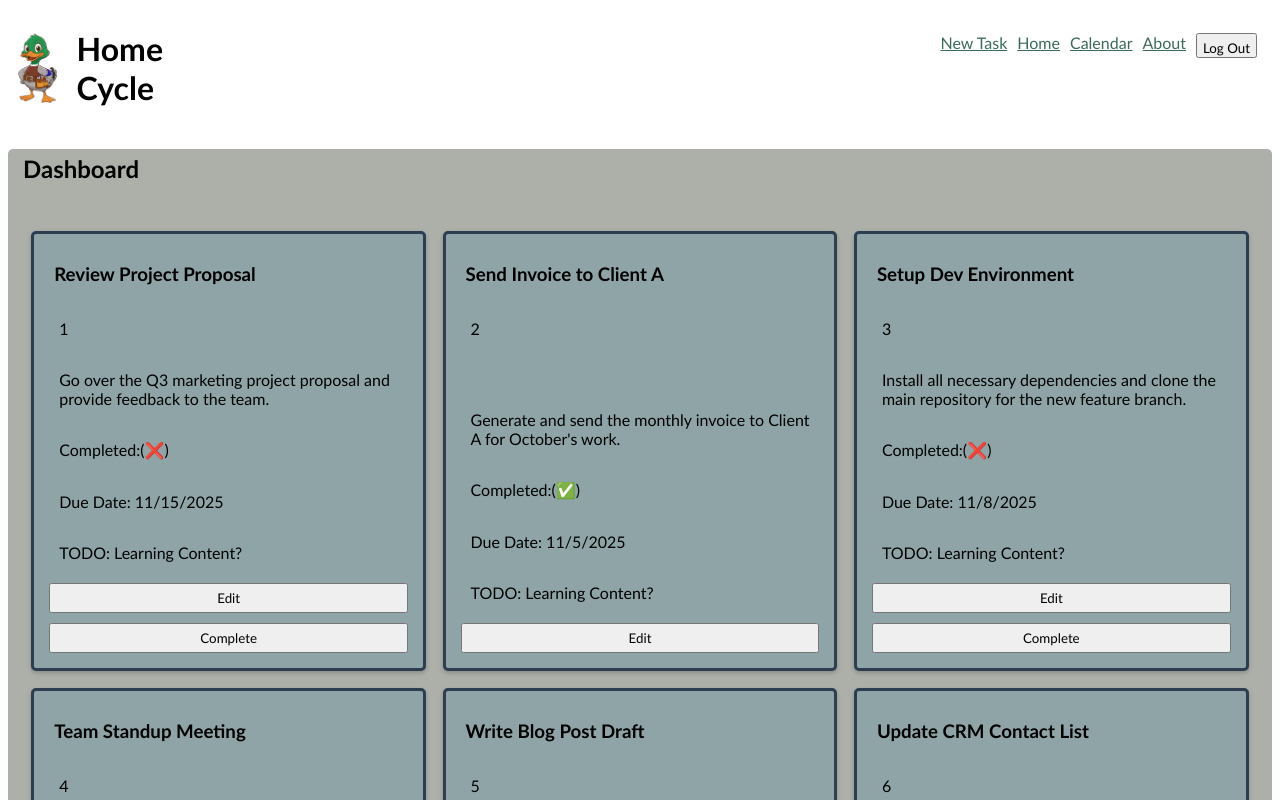
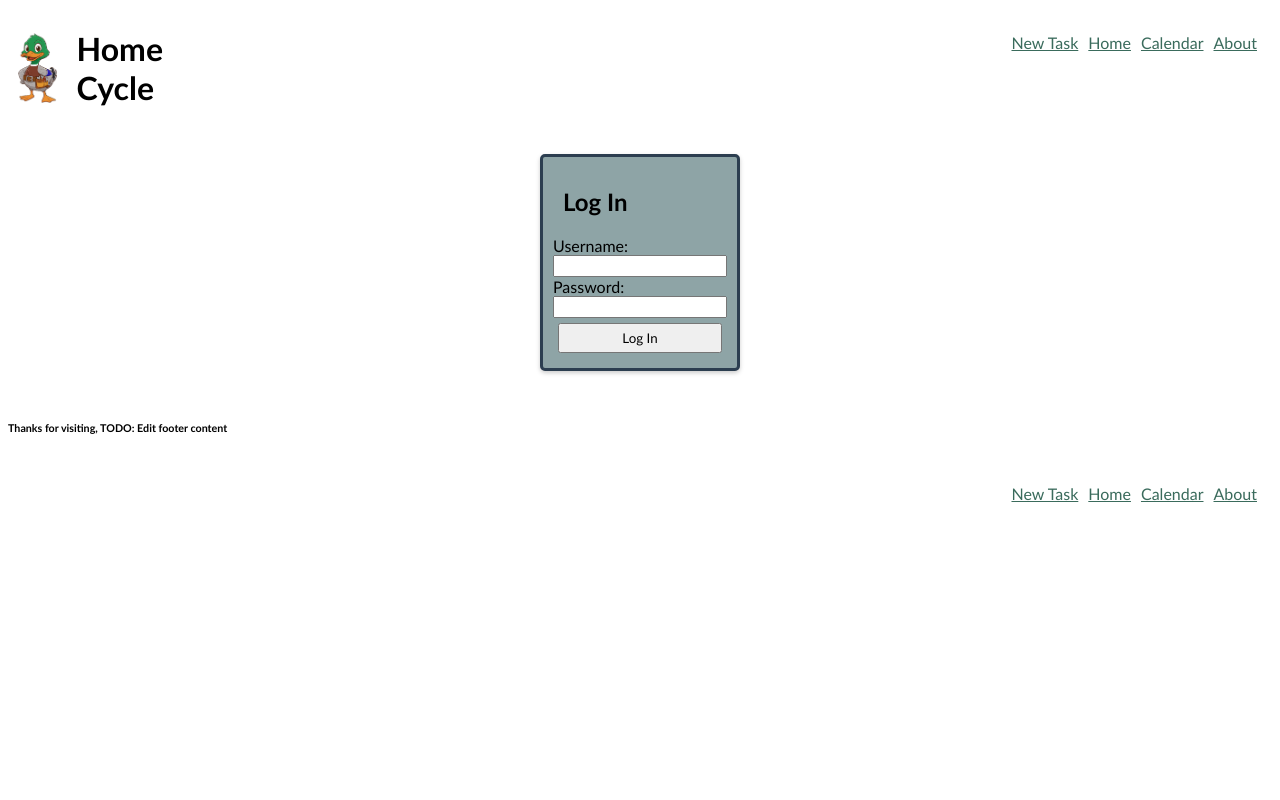
Before and after one commit to capndenney/home-cycle, a React (Vite) app: page / in a window 1280 px wide. Shown: the top 800 px of the page. Built offline with nearby package versions, Linux system fonts and the light colour scheme.

Commit message:
added incorrect password click help text

```diff
--- a/src/App.jsx
+++ b/src/App.jsx
@@ -13,7 +13,7 @@ import LogIn from "./components/pages/LogIn.jsx";
 import sampleTasks from "./sampleData/sampleTasks.js";
 
 function App() {
-  const [logInStatus, setLogInStatus] = useState(true);
+  const [logInStatus, setLogInStatus] = useState(false);
   const [taskArray, setTaskArray] = useState(sampleTasks);
 
   const saveTask = (updatedTask) => {
--- a/src/components/pages/LogIn.jsx
+++ b/src/components/pages/LogIn.jsx
@@ -6,6 +6,7 @@ import sampleUsers from "../../sampleData/sampleUsers";
 const LogIn = ({ setLogInStatus }) => {
   const credentialFormat = { username: "", password: "" };
   const [creds, setCreds] = useState(credentialFormat);
+  const [clicked, setClicked] = useState(0)
 
   function validateLogin(inputUsername, inputPassword) {
     return sampleUsers.some((credentials) => {
@@ -22,6 +23,7 @@ const LogIn = ({ setLogInStatus }) => {
   };
 
   const handleClick = (e) => {
+    setClicked(clicked => clicked + 1)
     e.preventDefault();
     if (validateLogin(creds.username, creds.password)) {
       setLogInStatus(true);
@@ -33,6 +35,8 @@ const LogIn = ({ setLogInStatus }) => {
   return (
     <div className="log-in card add-blur">
       <h2>Log In</h2>
+      {clicked>0 && <h4 className="invalid">Invalid Credentials!</h4>}
+
       <Input
         label="Username:"
         value={creds.username}
```
